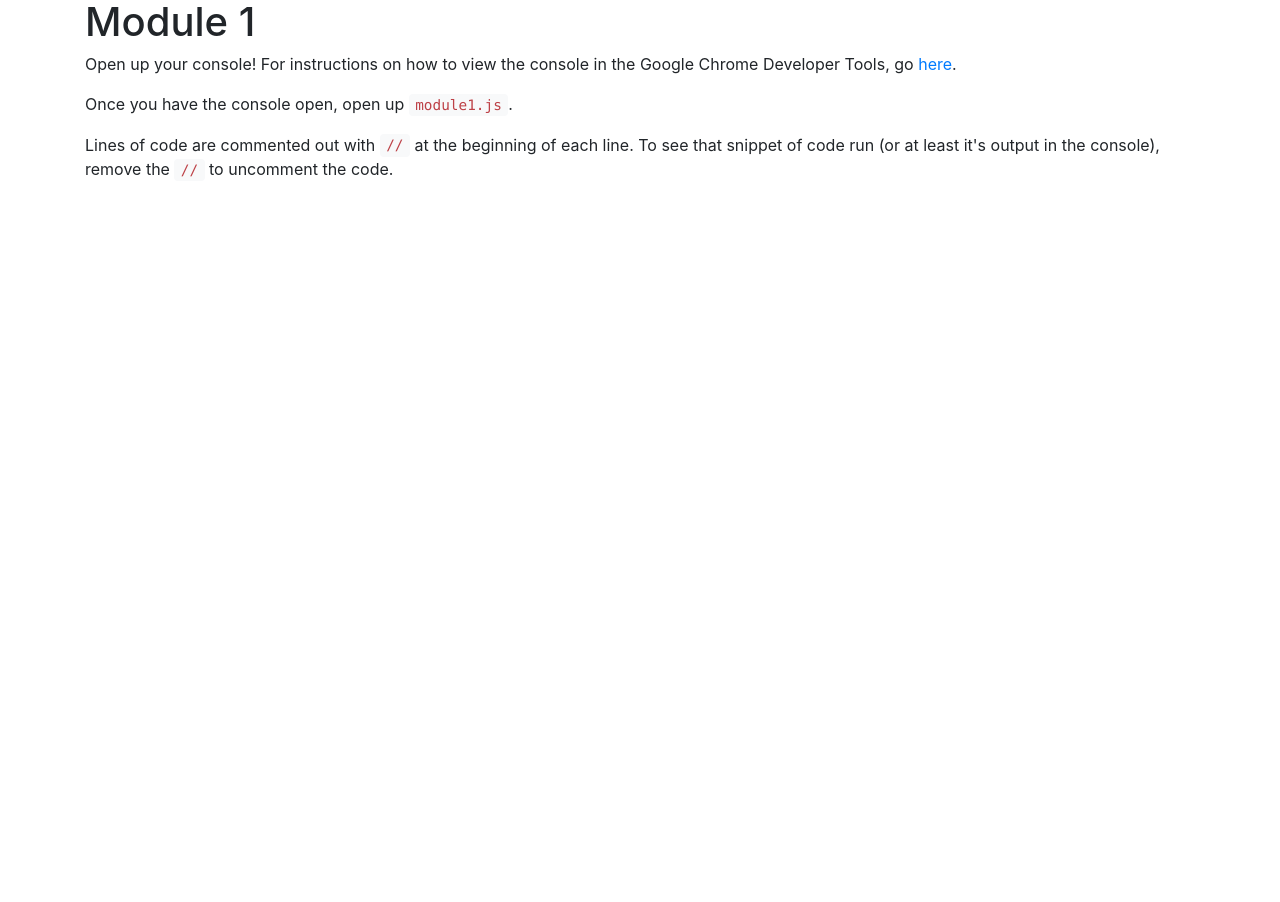
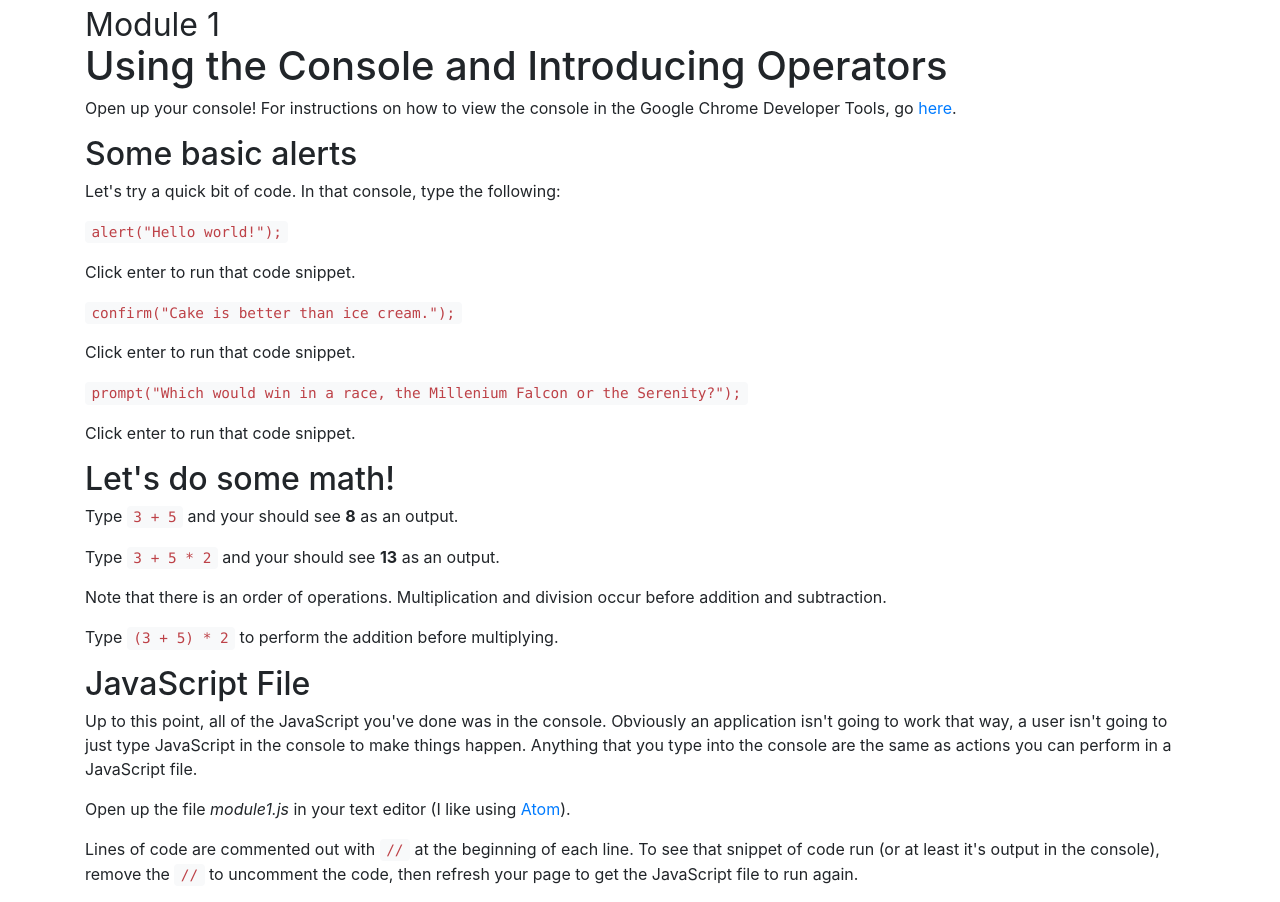
Before and after one commit to amajor/course-programming, a plain HTML site: page lessons/module1/index.html in a window 1280 px wide. Before the commit the page ends 800 px from the top, so only its background shows below. Drawn offline with nearby package versions, Linux system fonts and the light colour scheme.

Commit message:
Move console exercises into web instructions
No reason to hide the few bits of console effort in the js file if the
user is going to start using the console by first reading the web page.
Give it more visibility on the web page first.

```diff
--- a/lessons/module1/index.html
+++ b/lessons/module1/index.html
@@ -12,21 +12,89 @@
     <div class="container">
       <div class="row">
         <div class="col">
-
-    <h1 id='title'>Module 1</h1>
+          <h1>
+            <small>Module 1</small><br/>
+            Using the Console and Introducing Operators
+          </h1>
 
           <p>
-      Open up your console! For instructions on how to view the console in the Google Chrome Developer Tools, go <a href='https://developer.chrome.com/devtools#access' target='_blank'>here</a>.
+            Open up your console! For instructions on how to view the console in
+            the Google Chrome Developer Tools, go
+            <a href='https://developer.chrome.com/devtools#access'>here</a>.
+          </p>
+
+          <h2>Some basic alerts</h2>
+
+          <p>
+            Let's try a quick bit of code. In that console, type the following:
           </p>
 
           <p>
-      Once you have the console open, open up <code>module1.js</code>.
+            <code>alert("Hello world!");</code>
+          </p>
+
+          <p>
+            Click enter to run that code snippet.
+          </p>
+
+          <p>
+            <code>confirm("Cake is better than ice cream.");</code>
+          </p>
+
+          <p>
+            Click enter to run that code snippet.
+          </p>
+
+          <p>
+            <code>
+              prompt("Which would win in a race,
+              the Millenium Falcon or the Serenity?");
+            </code>
+          </p>
+
+          <p>
+            Click enter to run that code snippet.
+          </p>
+
+          <h2>Let's do some math!</h2>
+
+          <p>
+            Type <code>3 + 5</code> and your should see <strong>8</strong> as an output.
+          </p>
+
+          <p>
+            Type <code>3 + 5 * 2</code> and your should see <strong>13</strong> as an output.
+          </p>
+
+          <p>
+            Note that there is an order of operations. Multiplication and division
+            occur before addition and subtraction.
+          </p>
+
+          <p>
+            Type <code>(3 + 5) * 2</code> to perform the addition before multiplying.
+          </p>
+
+          <h2>JavaScript File</h2>
+
+          <p>
+            Up to this point, all of the JavaScript you've done was in the console.
+            Obviously an application isn't going to work that way, a user isn't going
+            to just type JavaScript in the console to make things happen. Anything
+            that you type into the console are the same as actions you can perform
+            in a JavaScript file.
+          </p>
+
+          <p>
+            Open up the file <em>module1.js</em> in your text editor (I like using
+            <a href="http://atom.io">Atom</a>).
           </p>
 
           <p>
             Lines of code are commented out with <code>//</code> at the beginning of
             each line. To see that snippet of code run (or at least it's output in
-      the console), remove the <code>//</code> to uncomment the code.
+            the console), remove the <code>//</code> to uncomment the code, then
+            refresh your page to get the JavaScript file to run again.
           </p>
         </div>
       </div>
```
Also changed, not shown: lessons/module1/module1.js (+0 -14 lines). Lines whose indentation alone changed are shown as unchanged.
